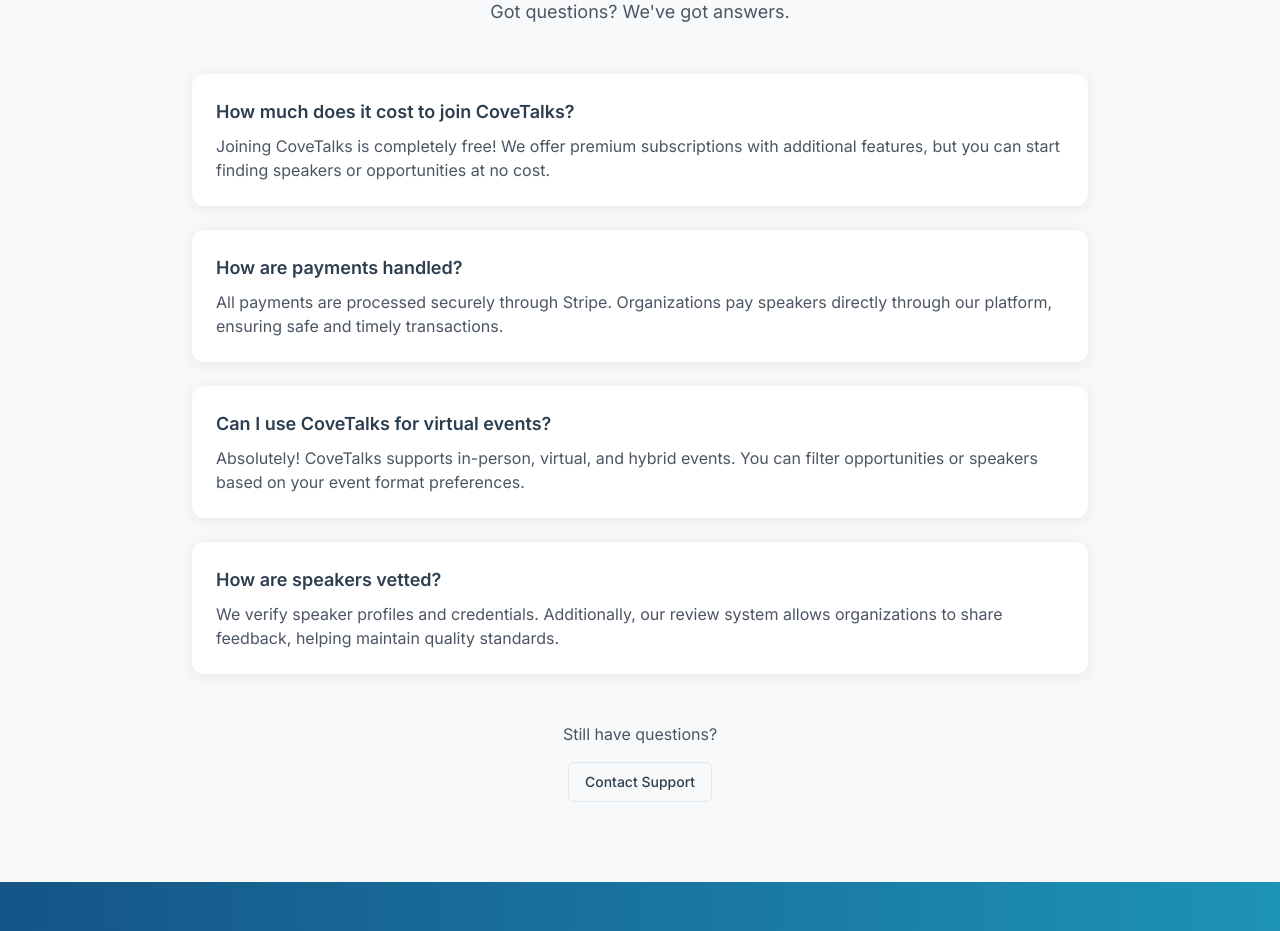
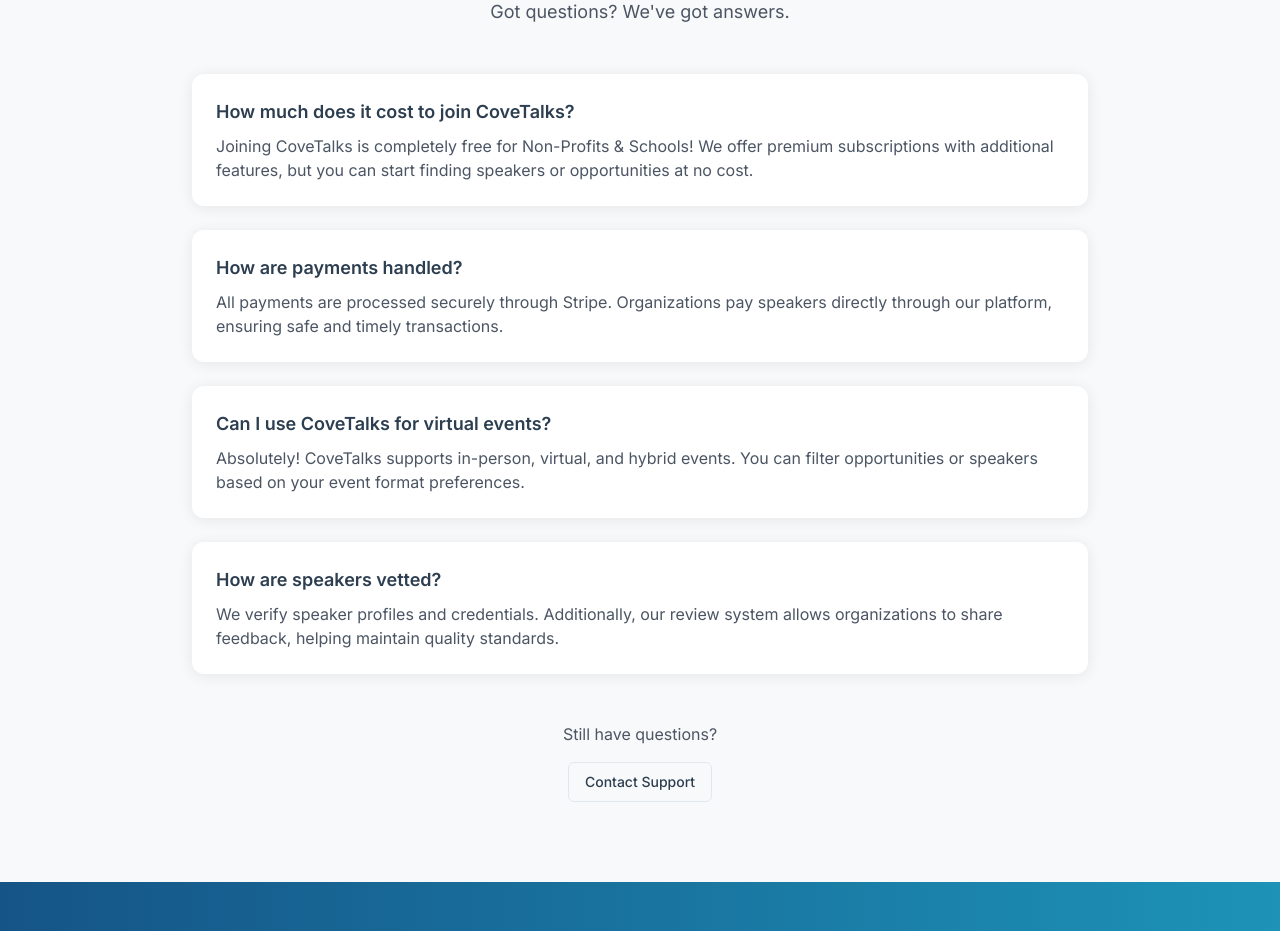
Before and after one commit to CoveTalks/CoveTalksMain, a Next.js app in the folder covetalks-nextjs/: page /how-it-works in a window 1280 px wide. Shown: the part 4020-4951 px from the top of the page. Built offline with nearby package versions, Linux system fonts and the light colour scheme.

Commit message:
Update page.tsx

```diff
--- a/covetalks-nextjs/app/how-it-works/page.tsx
+++ b/covetalks-nextjs/app/how-it-works/page.tsx
@@ -126,7 +126,7 @@
 const faqs = [
   {
     question: 'How much does it cost to join CoveTalks?',
-    answer: 'Joining CoveTalks is completely free! We offer premium subscriptions with additional features, but you can start finding speakers or opportunities at no cost.',
+    answer: 'Joining CoveTalks is completely free for Non-Profits & Schools! We offer premium subscriptions with additional features, but you can start finding speakers or opportunities at no cost.',
   },
   {
     question: 'How are payments handled?',
```
